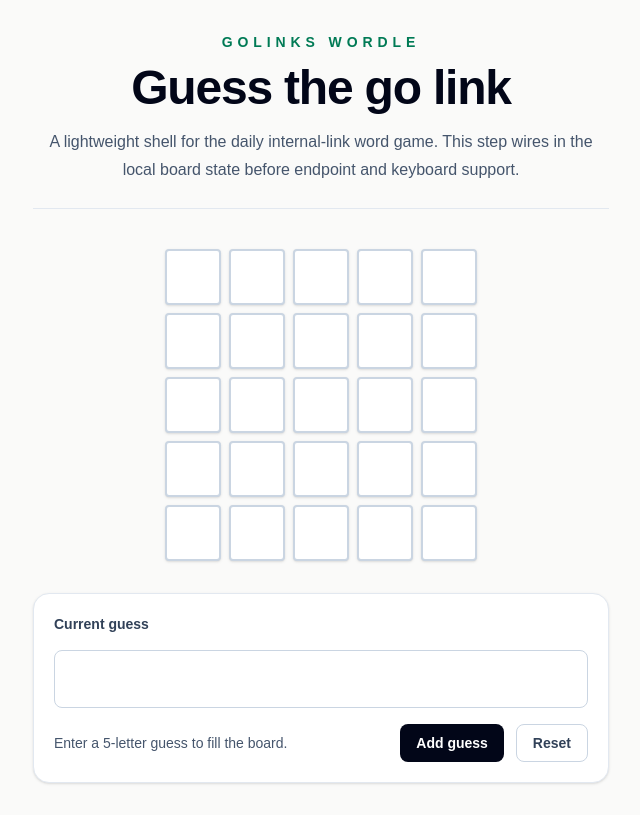
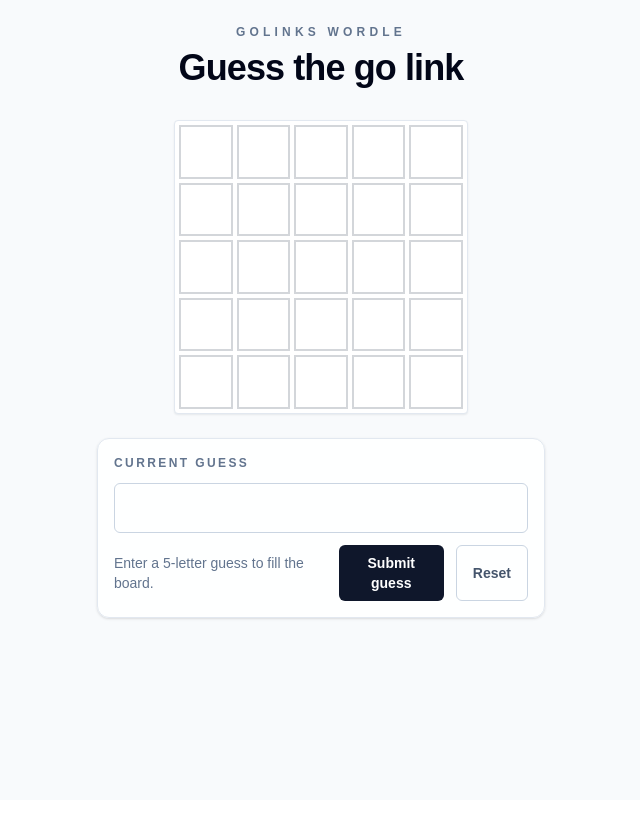
Before and after one commit to davidk003/golinks-wordle, a Next.js app: page / in a window 1280 px wide. Shown: the whole page, without its empty margins (319-959 px from the left). Built offline with nearby package versions, Linux system fonts and the light colour scheme.

Commit message:
WIP wordle board styling

```diff
--- a/app/WordleGame.tsx
+++ b/app/WordleGame.tsx
@@ -1,51 +1,47 @@
 "use client";
 
-import { FormEvent, useEffect, useState } from "react";
+import { FormEvent, useEffect, useRef, useState } from "react";
 
 const WORD_LENGTH = 5;
 const MAX_GUESSES = 5;
 
 type GameState = {
-  guesses: string[];
+  guesses: SubmittedGuess[];
   currentGuess: string;
   message: string;
+  status: "playing" | "won" | "lost";
+  isSubmitting: boolean;
+};
+
+type GuessResult = "correct" | "present" | "absent";
+
+type SubmittedGuess = {
+  guess: string;
+  result: GuessResult[];
+};
+
+type GuessResponse = {
+  guess: string;
+  result: GuessResult[];
+  word: string;
 };
 
 const initialGameState: GameState = {
   guesses: [],
   currentGuess: "",
   message: "Enter a 5-letter guess to fill the board.",
+  status: "playing",
+  isSubmitting: false,
+};
+
+const resultClassNames: Record<GuessResult, string> = {
+  correct: "border-[#6aaa64] bg-[#6aaa64] text-white",
+  present: "border-[#c9b458] bg-[#c9b458] text-white",
+  absent: "border-[#787c7e] bg-[#787c7e] text-white",
 };
 
 function sanitizeGuess(value: string) {
   return value.replace(/[^a-z]/gi, "").slice(0, WORD_LENGTH).toUpperCase();
-}
-
-function submitGuess(current: GameState): GameState {
-  if (current.currentGuess.length !== WORD_LENGTH) {
-    return {
-      ...current,
-      message: `Guesses must be ${WORD_LENGTH} letters.`,
-    };
-  }
-
-  if (current.guesses.length >= MAX_GUESSES) {
-    return {
-      ...current,
-      message: "Reset the board to start another local round.",
-    };
-  }
-
-  const guesses = [...current.guesses, current.currentGuess];
-
-  return {
-    guesses,
-    currentGuess: "",
-    message:
-      guesses.length === MAX_GUESSES
-        ? "Board filled. Endpoint submission comes in a later step."
-        : "Guess recorded locally. No endpoint submission yet.",
-  };
 }
 
 function isEditableTarget(target: EventTarget | null) {
@@ -60,8 +56,15 @@
   );
 }
 
+function getTileClassName(result?: GuessResult) {
+  return `flex size-[clamp(2.75rem,16vw,3.35rem)] items-center justify-center border-2 text-2xl font-black uppercase leading-none ${
+    result ? resultClassNames[result] : "border-[#d3d6da] bg-white text-slate-950"
+  }`;
+}
+
 export function WordleGame() {
   const [game, setGame] = useState<GameState>(initialGameState);
+  const formRef = useRef<HTMLFormElement>(null);
 
   useEffect(() => {
     function handleKeyDown(event: KeyboardEvent) {
@@ -80,8 +83,14 @@
         event.preventDefault();
         setGame((current) => ({
           ...current,
-          currentGuess: sanitizeGuess(`${current.currentGuess}${event.key}`),
-          message: initialGameState.message,
+          currentGuess:
+            current.status === "playing" && !current.isSubmitting
+              ? sanitizeGuess(`${current.currentGuess}${event.key}`)
+              : current.currentGuess,
+          message:
+            current.status === "playing" && !current.isSubmitting
+              ? initialGameState.message
+              : current.message,
         }));
         return;
       }
@@ -90,15 +99,21 @@
         event.preventDefault();
         setGame((current) => ({
           ...current,
-          currentGuess: current.currentGuess.slice(0, -1),
-          message: initialGameState.message,
+          currentGuess:
+            current.status === "playing" && !current.isSubmitting
+              ? current.currentGuess.slice(0, -1)
+              : current.currentGuess,
+          message:
+            current.status === "playing" && !current.isSubmitting
+              ? initialGameState.message
+              : current.message,
         }));
         return;
       }
 
       if (event.key === "Enter") {
         event.preventDefault();
-        setGame(submitGuess);
+        formRef.current?.requestSubmit();
       }
     }
 
@@ -109,7 +124,7 @@
 
   const rows = Array.from({ length: MAX_GUESSES }, (_, rowIndex) => {
     if (game.guesses[rowIndex]) {
-      return game.guesses[rowIndex];
+      return game.guesses[rowIndex].guess;
     }
 
     if (rowIndex === game.guesses.length) {
@@ -122,14 +137,94 @@
   function handleGuessChange(value: string) {
     setGame((current) => ({
       ...current,
-      currentGuess: sanitizeGuess(value),
-      message: "Enter a 5-letter guess to fill the board.",
+      currentGuess:
+        current.status === "playing" && !current.isSubmitting
+          ? sanitizeGuess(value)
+          : current.currentGuess,
+      message:
+        current.status === "playing" && !current.isSubmitting
+          ? initialGameState.message
+          : current.message,
     }));
   }
 
-  function handleSubmit(event: FormEvent<HTMLFormElement>) {
+  async function handleSubmit(event: FormEvent<HTMLFormElement>) {
     event.preventDefault();
-    setGame(submitGuess);
+
+    if (game.status !== "playing" || game.isSubmitting) {
+      return;
+    }
+
+    if (game.currentGuess.length !== WORD_LENGTH) {
+      setGame((current) => ({
+        ...current,
+        message: `Guesses must be ${WORD_LENGTH} letters.`,
+      }));
+      return;
+    }
+
+    const submittedGuess = game.currentGuess;
+
+    setGame((current) => ({
+      ...current,
+      isSubmitting: true,
+      message: "Checking guess...",
+    }));
+
+    try {
+      const response = await fetch("/api/guess", {
+        method: "POST",
+        headers: { "Content-Type": "application/json" },
+        body: JSON.stringify({ guess: submittedGuess }),
+      });
+      const data = await response.json();
+
+      if (!response.ok) {
+        throw new Error(
+          typeof data.error === "string" ? data.error : "Unable to submit guess.",
+        );
+      }
+
+      const guessResult = data as GuessResponse;
+
+      setGame((current) => {
+        if (!current.isSubmitting || current.currentGuess !== submittedGuess) {
+          return current;
+        }
+
+        const guesses = [
+          ...current.guesses,
+          { guess: guessResult.guess, result: guessResult.result },
+        ];
+        const won = guessResult.result.every((result) => result === "correct");
+        const lost = !won && guesses.length === MAX_GUESSES;
+
+        return {
+          guesses,
+          currentGuess: "",
+          isSubmitting: false,
+          status: won ? "won" : lost ? "lost" : "playing",
+          message: won
+            ? "You won! Reset the board to play again."
+            : lost
+              ? `No guesses left. The word was ${guessResult.word}.`
+              : "Keep going.",
+        };
+      });
+    } catch (error) {
+      setGame((current) => {
+        if (!current.isSubmitting || current.currentGuess !== submittedGuess) {
+          return current;
+        }
+
+        return {
+          ...current,
+          isSubmitting: false,
+          message:
+            error instanceof Error ? error.message : "Unable to submit guess.",
+        };
+      });
+    }
   }
 
   function handleReset() {
@@ -137,16 +232,20 @@
   }
 
   return (
-    <section className="mt-10 flex w-full max-w-xl flex-col items-center gap-8">
-      <div aria-label="Wordle board" className="grid grid-cols-5 gap-2">
+    <section className="mt-8 flex w-full max-w-md flex-col items-center gap-6">
+      <div
+        aria-label="Wordle board"
+        className="grid grid-cols-5 gap-1 rounded-sm border border-slate-200 bg-white p-1 shadow-[0_1px_2px_rgba(15,23,42,0.08)]"
+      >
         {rows.map((row, rowIndex) =>
           Array.from({ length: WORD_LENGTH }, (_, columnIndex) => {
             const letter = row[columnIndex] ?? "";
+            const result = game.guesses[rowIndex]?.result[columnIndex];
 
             return (
               <div
                 key={`${rowIndex}-${columnIndex}`}
-                className="flex size-12 items-center justify-center rounded border-2 border-slate-300 bg-white text-lg font-bold uppercase shadow-sm sm:size-14"
+                className={getTileClassName(result)}
               >
                 {letter}
               </div>
@@ -156,10 +255,11 @@
       </div>
 
       <form
+        ref={formRef}
         onSubmit={handleSubmit}
-        className="flex w-full flex-col gap-4 rounded-2xl border border-slate-200 bg-white p-5 shadow-sm"
+        className="flex w-full flex-col gap-3 rounded-xl border border-slate-200 bg-white/90 p-4 shadow-sm"
       >
-        <label className="text-sm font-semibold text-slate-700" htmlFor="guess">
+        <label className="text-xs font-bold uppercase tracking-[0.2em] text-slate-500" htmlFor="guess">
           Current guess
         </label>
         <input
@@ -168,27 +268,29 @@
           type="text"
           value={game.currentGuess}
           onChange={(event) => handleGuessChange(event.target.value)}
+          disabled={game.status !== "playing" || game.isSubmitting}
           maxLength={WORD_LENGTH}
           autoComplete="off"
-          className="rounded-lg border border-slate-300 px-4 py-3 text-center text-2xl font-black uppercase tracking-[0.35em] outline-none focus:border-emerald-600 focus:ring-2 focus:ring-emerald-100"
+          className="rounded-md border border-slate-300 px-4 py-2.5 text-center text-xl font-black uppercase tracking-[0.32em] outline-none focus:border-[#6aaa64] focus:ring-2 focus:ring-[#6aaa64]/15"
           aria-describedby="game-message"
         />
 
         <div className="flex flex-col gap-3 sm:flex-row sm:items-center sm:justify-between">
-          <p id="game-message" className="text-sm text-slate-600" aria-live="polite">
+          <p id="game-message" className="text-sm text-slate-500" aria-live="polite">
             {game.message}
           </p>
           <div className="flex gap-3">
             <button
               type="submit"
-              className="rounded-lg bg-slate-950 px-4 py-2 text-sm font-bold text-white"
+              disabled={game.status !== "playing" || game.isSubmitting}
+              className="rounded-md bg-slate-900 px-4 py-2 text-sm font-bold text-white disabled:cursor-not-allowed disabled:bg-slate-300"
             >
-              Add guess
+              {game.isSubmitting ? "Checking..." : "Submit guess"}
             </button>
             <button
               type="button"
               onClick={handleReset}
-              className="rounded-lg border border-slate-300 px-4 py-2 text-sm font-bold text-slate-700"
+              className="rounded-md border border-slate-300 px-4 py-2 text-sm font-bold text-slate-600"
             >
               Reset
             </button>
--- a/app/api/guess/route.ts
+++ b/app/api/guess/route.ts
@@ -7,17 +7,32 @@
 }
 
 function scoreGuess(guess: string): GuessResult[] {
-  return Array.from(guess, (letter, index) => {
-    if (letter === SECRET_WORD[index]) {
-      return "correct";
+  const result = Array<GuessResult>(guess.length).fill("absent");
+  const remainingLetters: Record<string, number> = {};
+
+  for (let index = 0; index < guess.length; index += 1) {
+    if (guess[index] === SECRET_WORD[index]) {
+      result[index] = "correct";
+    } else {
+      const secretLetter = SECRET_WORD[index];
+      remainingLetters[secretLetter] = (remainingLetters[secretLetter] ?? 0) + 1;
+    }
+  }
+
+  for (let index = 0; index < guess.length; index += 1) {
+    if (result[index] === "correct") {
+      continue;
     }
 
-    if (SECRET_WORD.includes(letter)) {
-      return "present";
+    const letter = guess[index];
+
+    if ((remainingLetters[letter] ?? 0) > 0) {
+      result[index] = "present";
+      remainingLetters[letter] -= 1;
     }
+  }
 
-    return "absent";
-  });
+  return result;
 }
 
 export async function POST(request: Request) {
--- a/app/page.tsx
+++ b/app/page.tsx
@@ -2,18 +2,14 @@
 
 export default function Home() {
   return (
-    <main className="flex min-h-full flex-1 flex-col items-center bg-stone-50 px-6 py-8 text-slate-950 sm:px-10">
-      <header className="w-full max-w-xl border-b border-slate-200 pb-6 text-center">
-        <p className="text-sm font-semibold uppercase tracking-[0.35em] text-emerald-700">
+    <main className="flex min-h-full flex-1 flex-col items-center bg-slate-50 px-4 py-6 text-slate-950 sm:px-8">
+      <header className="w-full max-w-md text-center">
+        <p className="text-xs font-bold uppercase tracking-[0.35em] text-slate-500">
           GoLinks Wordle
         </p>
-        <h1 className="mt-3 text-4xl font-black tracking-tight sm:text-5xl">
+        <h1 className="mt-2 text-3xl font-black tracking-tight sm:text-4xl">
           Guess the go link
         </h1>
-        <p className="mt-4 text-base leading-7 text-slate-600">
-          A lightweight shell for the daily internal-link word game. This step
-          wires in the local board state before endpoint and keyboard support.
-        </p>
       </header>
 
       <WordleGame />
```
